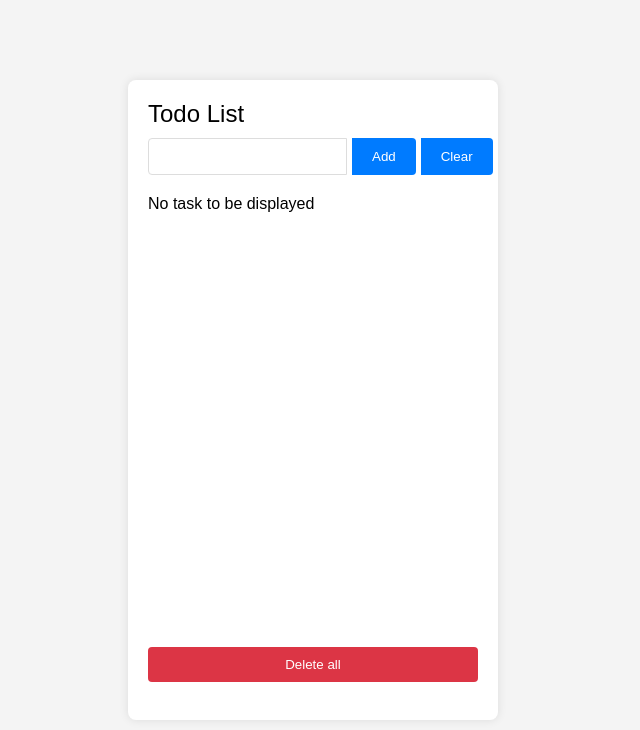
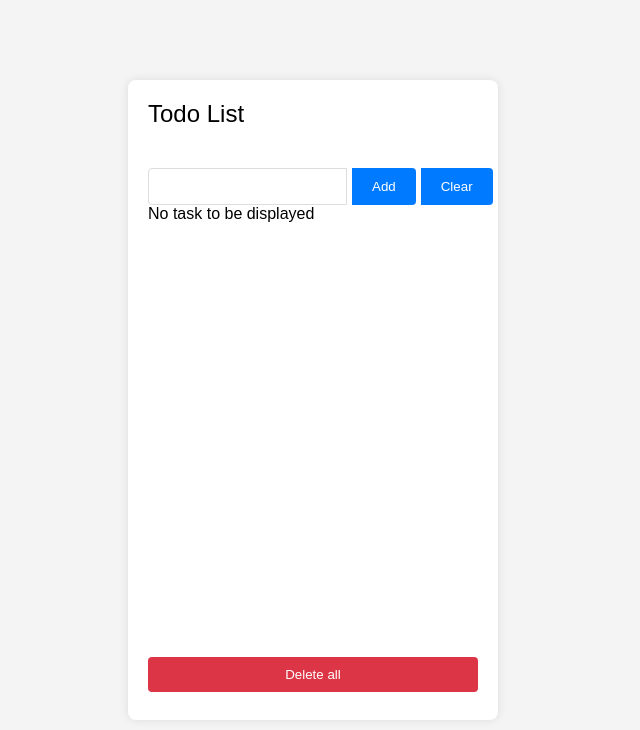
Before and after one commit to aljunepio/todo-list-fe, a React (Vite) app in the folder TodoSample/: page / in a window 1280 px wide. Shown: the top 730 px of the page, without its empty margins (327-967 px from the left). Built offline with nearby package versions, Linux system fonts and the light colour scheme; no server answers.

Commit message:
fix: adjust the error message layout and clear button disabled condition

```diff
--- a/TodoSample/src/App.module.scss
+++ b/TodoSample/src/App.module.scss
@@ -25,7 +25,6 @@ body {
 
   .title {
     font-size: 24px;
-    margin-bottom: 10px;
   }
 
   .deleteAll {
--- a/TodoSample/src/components/input/Input.tsx
+++ b/TodoSample/src/components/input/Input.tsx
@@ -49,7 +49,9 @@ const Input: React.FC<InputProps> = ({ handleAddEdit }) => {
         <button onClick={handleAddEditClick} disabled={isSpin}>
           {isEdit ? "Edit" : "Add"}
         </button>
-        <button onClick={() => setTodo("")}>Clear</button>
+        <button onClick={() => setTodo("")} disabled={!todo}>
+          Clear
+        </button>
       </div>
     </div>
   );
--- a/TodoSample/src/components/input/styles.module.scss
+++ b/TodoSample/src/components/input/styles.module.scss
@@ -13,11 +13,12 @@
   display: flex;
   flex-direction: column;
   .error {
+    position: absolute;
     color: $primaryRed;
   }
   .inputGroup {
     display: flex;
-    margin-bottom: 20px;
+    margin-top: 40px;
 
     input {
       flex: 1;
```
